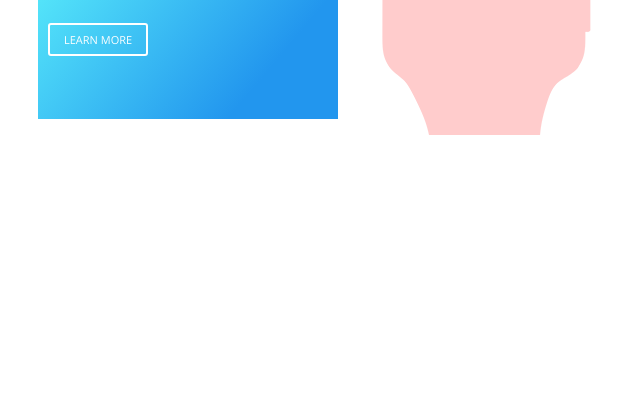
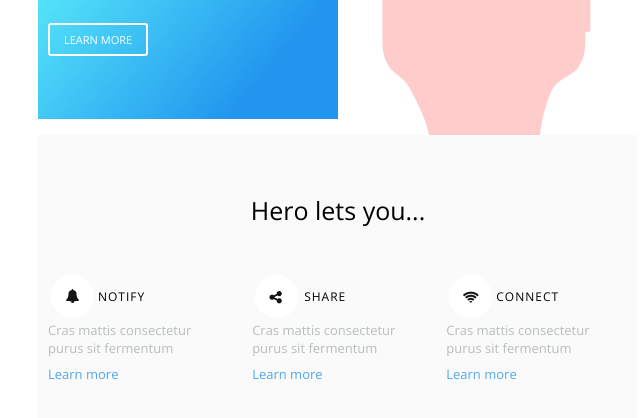
Before and after one commit to phaybein/email_design, a React app: page public/index.html in a window 1280 px wide. Shown: the part 352-770 px from the top of the page, without its empty margins (302-942 px from the left). Built offline with nearby package versions, Linux system fonts and the light colour scheme; files whose address does not match are found by name.

Commit message:
added feature section with html and styles RE #feature #html #styles #complete

```diff
--- a/public/index.html
+++ b/public/index.html
@@ -20,7 +20,7 @@
 				<!-- CONTAINER FOR TABLE -->
 				<table class="container" width="600px" align="center" cellspacing="0" cellpadding="0" border="0">
 
-          <!-- START OF MAIN ROW -->
+					<!-- START OF HEADER ROW -->
 					<tr>
 						<td style="text-align:center;">
 							<!-- START OF Left COLUMN -->
@@ -54,30 +54,213 @@
 								<tr>
 									<td style="width:33.33%;">
 										<a style="color:#7d7d7d; text-decoration:none; font-size: 11px;
-    text-transform: uppercase; vertical-align:top;" href="#!">About</a>
+		text-transform: uppercase; vertical-align:top;"
+										 href="#!">About</a>
 									</td>
 
 									<td style="width:33.33%;">
 										<a style="color:#7d7d7d; text-decoration:none; font-size: 11px;
-    text-transform: uppercase; vertical-align:top;" href="#!">Careers</a>
+		text-transform: uppercase; vertical-align:top;"
+										 href="#!">Careers</a>
 									</td>
 
 									<td style="width:33.33%;">
 										<a style="color:#7d7d7d; text-decoration:none; font-size: 11px;
-    text-transform: uppercase; vertical-align:top;" href="#!">Contact</a>
+		text-transform: uppercase; vertical-align:top;"
+										 href="#!">Contact</a>
 									</td>
 								</tr>
 							</table>
 							<!-- END OF RIGHT COLUMN -->
 
-              <img src="./img/smartwatch.png" alt="Watch outline">
+							<img style="
+								display: block;
+    							margin: auto;
+							" src="./img/smartwatch.png" alt="Watch outline">
 						</td>
 					</tr>
-          <!-- END OF MAIN ROW -->
+					<!-- END OF HEADER ROW -->
 
-          <!-- START OF MAIN ROW -->
-          <tr></tr>
-          <!-- END OF MAIN ROW -->
+					<!-- START OF FEATURE ROW -->
+					<tr style="
+						background: #fafafa;
+						font-family:'Open Sans', 'HelveticaNeue-Light', 'Helvetica Neue Light', 'Helvetica Neue', Helvetica, Arial, 'Lucida Grande', sans-serif;
+					">
+						<td>
+							<h3 style="
+							font-weight: 300;
+							font-size: 25px;
+							text-align: center;
+							margin: 58px 0 45px;
+							">Hero
+								lets you...</h3>
+
+							<!-- START OF NOTIFY COLUMN -->
+							<table style="
+								display:inline-table;
+								margin-bottom: 68px;
+								padding: 0 10px;
+							"
+							 class="features features_1" width="33.33%" cellspacing="0" cellpadding="0" border="0">
+								<tr>
+									<td>
+										<table>
+											<tr>
+												<td>
+													<img style="
+													display: block;
+													margin: auto;
+												" src="./img/bell_icon.png"
+													 alt="Bell icon">
+												</td>
+
+												<td style="
+												    font-size: 12px;
+													font-weight: 500;
+													letter-spacing: 1px;
+													text-transform:uppercase;
+												">
+													Notify
+												</td>
+											</tr>
+										</table>
+									</td>
+								</tr>
+
+								<tr>
+									<td style="
+										color: #b8bdbd;
+										font-size: 13px;
+										padding-bottom: 8px;
+									">
+										Cras mattis consectetur purus sit fermentum
+									</td>
+								</tr>
+
+								<tr>
+									<td style="
+									color:#51a7ef;
+									font-size:13px;
+									font-weight: 500;
+									">
+										Learn more
+									</td>
+								</tr>
+							</table>
+							<!-- END OF NOTIFY COLUMN -->
+
+							<!-- START OF SHARE COLUMN -->
+							<table style="
+								display:inline-table;
+								margin-bottom: 68px;
+								padding: 0 10px;
+								width:calc(33.33% - 10px);
+							"
+							 class="features features_1" width="33.33%" cellspacing="0" cellpadding="0" border="0">
+								<tr>
+									<td>
+										<table>
+											<tr>
+												<td>
+													<img style="
+													display: block;
+													margin: auto;
+												" src="./img/share_icon.png"
+													 alt="Share icon">
+												</td>
+
+												<td style="
+												    font-size: 12px;
+													font-weight: 500;
+													letter-spacing: 1px;
+													text-transform:uppercase;
+												">
+													share
+												</td>
+											</tr>
+										</table>
+									</td>
+								</tr>
+
+								<tr>
+									<td style="
+										color: #b8bdbd;
+										font-size: 13px;
+										padding-bottom: 8px;
+									">
+										Cras mattis consectetur purus sit fermentum
+									</td>
+								</tr>
+
+								<tr>
+									<td style="
+									color:#51a7ef;
+									font-size:13px;
+									font-weight: 500;
+									">
+										Learn more
+									</td>
+								</tr>
+							</table>
+							<!-- END OF SHARE COLUMN -->
+
+							<!-- START OF CONNECT COLUMN -->
+							<table style="
+								display:inline-table;
+								margin-bottom: 68px;
+								padding: 0 10px;
+							"
+							 class="features features_1" width="33.33%" cellspacing="0" cellpadding="0" border="0">
+								<tr>
+									<td>
+										<table>
+											<tr>
+												<td>
+													<img style="
+													display: block;
+													margin: auto;
+												" src="./img/wifi_icon.png"
+													 alt="Wifi icon">
+												</td>
+
+												<td style="
+												    font-size: 12px;
+													font-weight: 500;
+													letter-spacing: 1px;
+													text-transform:uppercase;
+												">
+													Connect
+												</td>
+											</tr>
+										</table>
+									</td>
+								</tr>
+
+								<tr>
+									<td style="
+										color: #b8bdbd;
+										font-size: 13px;
+										padding-bottom: 8px;
+									">
+										Cras mattis consectetur purus sit fermentum
+									</td>
+								</tr>
+
+								<tr>
+									<td style="
+									color:#51a7ef;
+									font-size:13px;
+									font-weight: 500;
+									">
+										Learn more
+									</td>
+								</tr>
+							</table>
+							<!-- END OF CONNECT COLUMN -->
+
+						</td>
+					</tr>
+					<!-- END OF FEATURE ROW -->
 
 					<!-- START OF MAIN ROW -->
 					<tr></tr>
```
Lines whose indentation alone changed are shown as unchanged.
